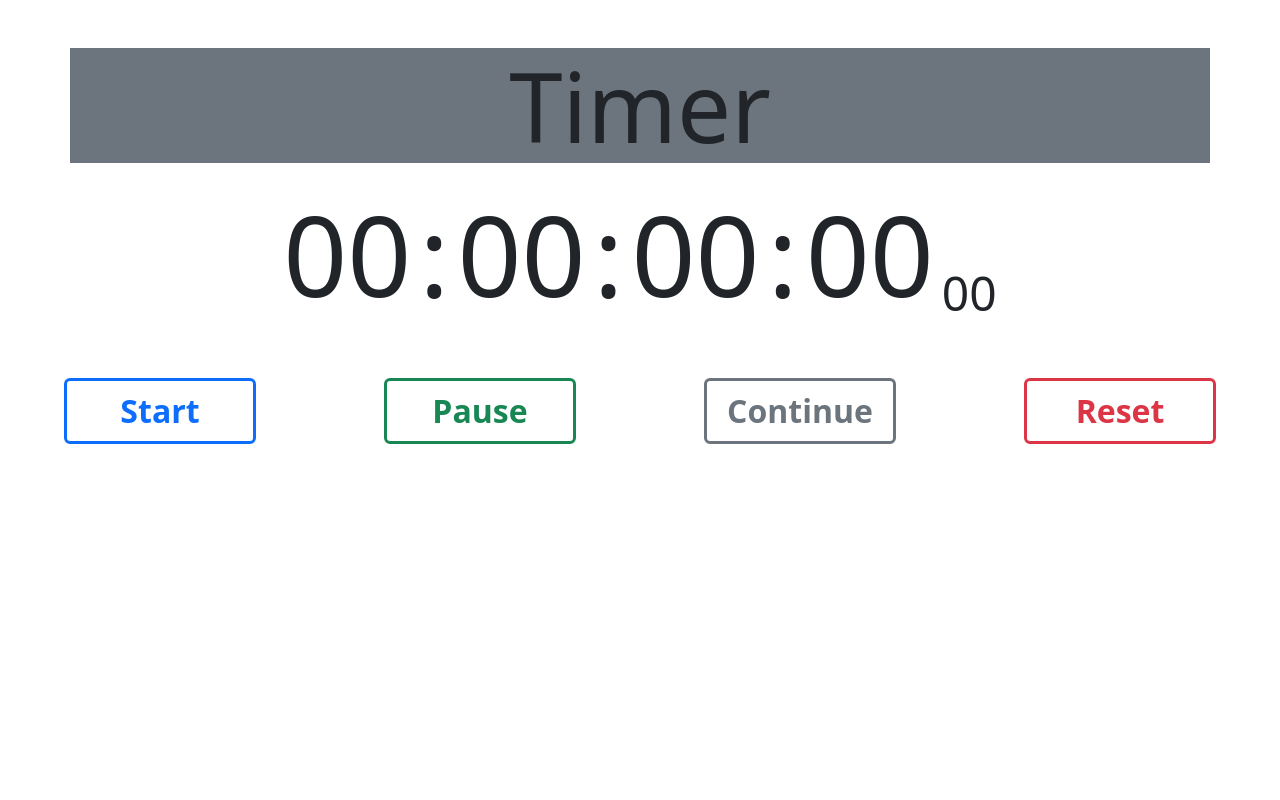
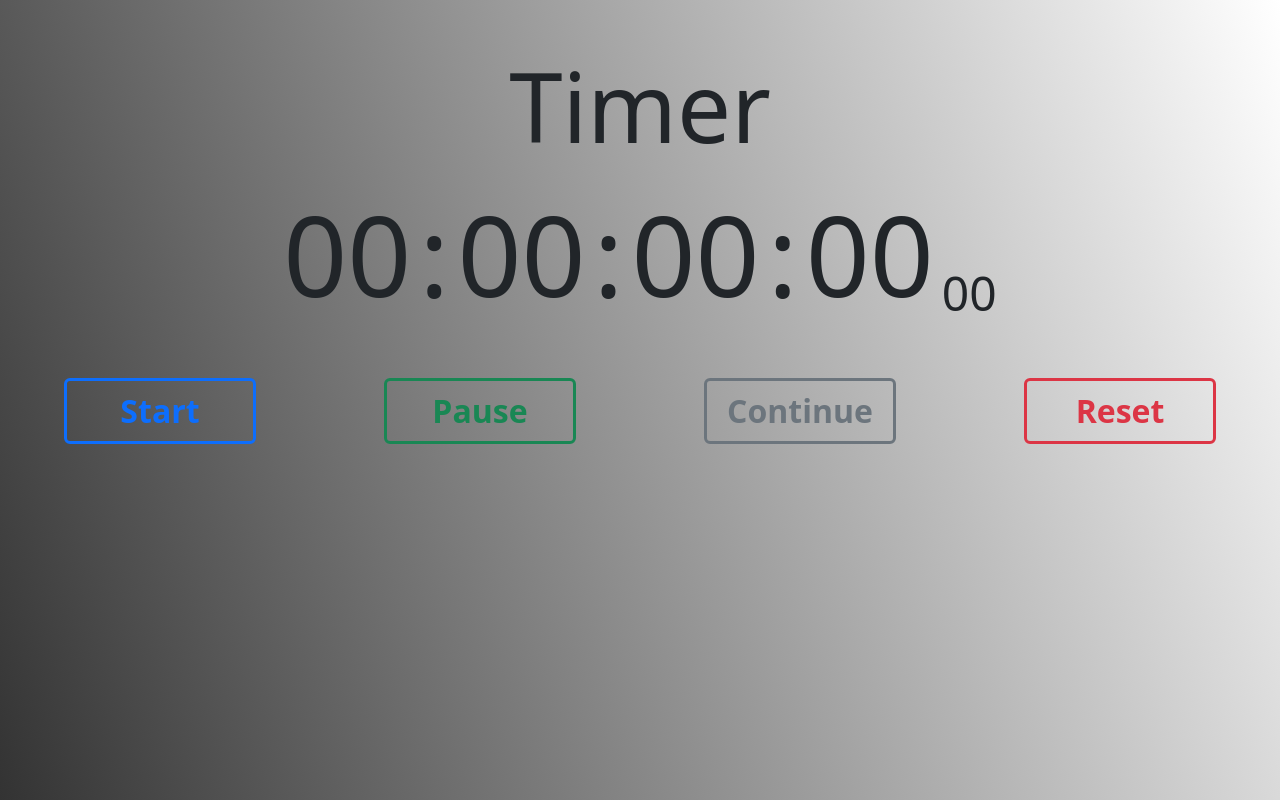
Before and after one commit to NinnoMexs/Timer, a plain HTML site: page index.html in a window 1280 px wide. Drawn offline with nearby package versions, Linux system fonts and the light colour scheme.

Commit message:
i added the background color

```diff
--- a/index.html
+++ b/index.html
@@ -7,8 +7,8 @@
     <link href="https://cdn.jsdelivr.net/npm/bootstrap@5.3.2/dist/css/bootstrap.min.css" rel="stylesheet" integrity="sha384-T3c6CoIi6uLrA9TneNEoa7RxnatzjcDSCmG1MXxSR1GAsXEV/Dwwykc2MPK8M2HN" crossorigin="anonymous">
     <script defer src="script.js"></script>
  </head>
-  <body>
-    <h1 class="container-md bg-secondary d-flex justify-content-center mt-5 mb-4" style="font-size: 6em;">Timer</h1>
+  <body style="background: linear-gradient(250deg, #ffffffff, #000c); background-attachment: fixed; background-repeat: no-repeat;">
+    <h1 class="container-md d-flex justify-content-center mt-5 mb-4" style="font-size: 6em;">Timer</h1>
 
     <div class="container-md d-flex justify-content-center mb-5" id="timer">
         <h1 id="days" style="font-size: 7em; margin-right: 8px;">00</h1>
```
